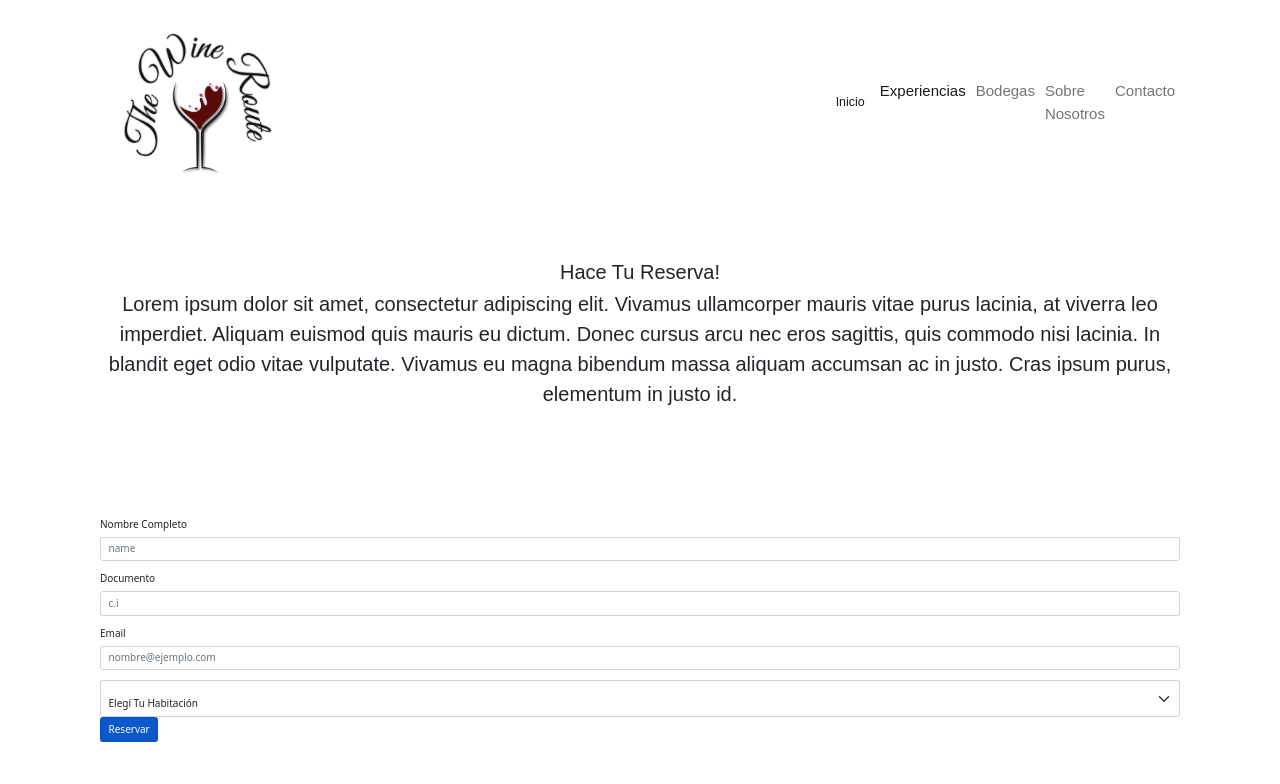
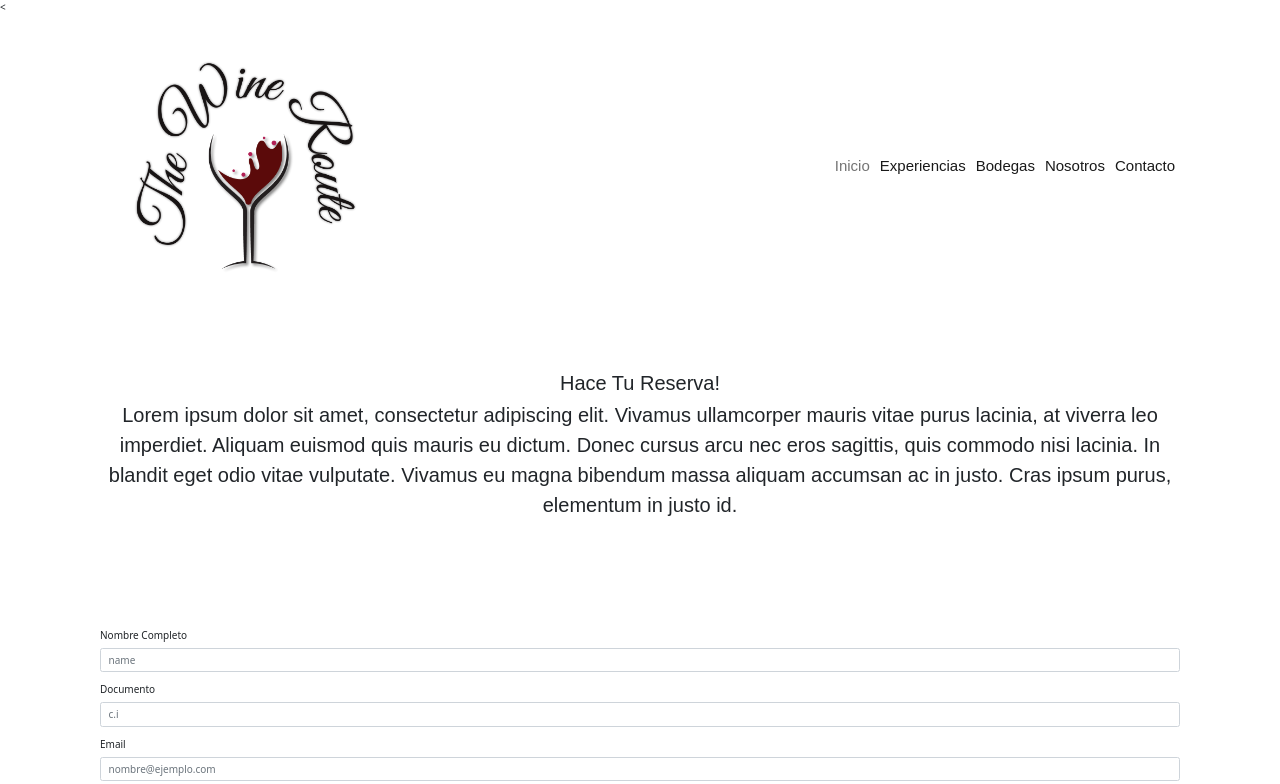
Before and after one commit to barbidasil/The-Wine-Route---BarbaraDaSilva, a website: page source/views/contacto.html in a window 1280 px wide. Shown: the top 784 px of the page. Drawn offline with nearby package versions, Linux system fonts and the light colour scheme.

Commit message:
arreglo navbar

```diff
--- a/sass/misc/_normalize.scss
+++ b/sass/misc/_normalize.scss
@@ -10,11 +10,13 @@ html{
 }
 
 img{
-    width: 100%;
+    width: 40%;
 }
 
 a{
     text-decoration: none;
     font-family: 'Anton', sans-serif;
         color: black;
+        @extend .html
+
 }
--- a/sass/partials/_header.scss
+++ b/sass/partials/_header.scss
@@ -10,7 +10,7 @@ header{
         flex-direction: row;
         justify-content: space-between;
         align-items: center;
-        font-size: 2em;
+        font-size: 1.2em;
     }
 
     .navbar ul li{
@@ -24,10 +24,11 @@ header{
 
 
 
-     .logo{
-       width: 20%;
-        margin-left: 20px;
-     }
+    .logo__home{
+        width: 40%;
+         margin-left: 20px;
+
+      }
 
      .main{
          grid-column: 1/3;
--- a/source/views/contacto.html
+++ b/source/views/contacto.html
@@ -13,25 +13,31 @@
 <body>
 
 
-    <nav class="navbar navbar-expand-lg navbar-light">
+  <<nav class="navbar navbar-expand-lg navbar-light">
 
     <div class="logo">
       <a href="../../index.html">
-                <img src="../../source/img/logo.png" alt="Logo Home" class="logo__home"></a>
+        <img src="../img/logo.png" alt="Logo Home" class="logo__home"></a>
     </div>
 
-        <div class="container-fluid">
-          <a class="navbar-brand" href="../../index.html">Inicio</a>
-          <button class="navbar-toggler" type="button" data-bs-toggle="collapse" data-bs-target="#navbarNavAltMarkup" aria-controls="navbarNavAltMarkup" aria-expanded="false" aria-label="Toggle navigation">
-            <span class="navbar-toggler-icon"></span>
-          </button>
-          <div class="collapse navbar-collapse" id="navbarNavAltMarkup">
-            <div class="navbar-nav">
-              <a class="nav-link active" aria-current="page" href="./experiencias.html">Experiencias</a>
-              <a class="nav-link" href="./bodegas.html">Bodegas</a>
-              <a class="nav-link" href="./aboutus.html">Sobre Nosotros</a>
-              <a class="nav-link" href="./contacto.html">Contacto</a>
-            </div>
+        <div class="collapse navbar-collapse" id="navbarNav">
+          <ul class="navbar-nav">
+            <li class="nav-item">
+              <a class="nav-link nav-link-active" aria-current="page" href="../../index.html">Inicio</a>
+            </li>
+            <li class="nav-item">
+              <a class="nav-link active" href="../views/experiencias.html">Experiencias</a>
+            </li>
+            <li class="nav-item">
+              <a class="nav-link active" href="../views/bodegas.html">Bodegas</a>
+            </li>
+            <li class="nav-item">
+              <a class="nav-link active" href="../views/aboutus.html">Nosotros</a>
+            </li>
+            <li class="nav-item">
+              <a class="nav-link active" href="../views/contacto.html">Contacto</a>
+            </li>
+          </ul>
         </div>
       </div>
     </nav>
```
Also changed, not shown: index.html (+19 -14 lines), source/views/aboutus.html (+21 -15 lines), source/views/bodegas.html (+21 -15 lines), source/views/experiencias.html (+21 -15 lines), css/style.css. Lines whose indentation alone changed are shown as unchanged.
